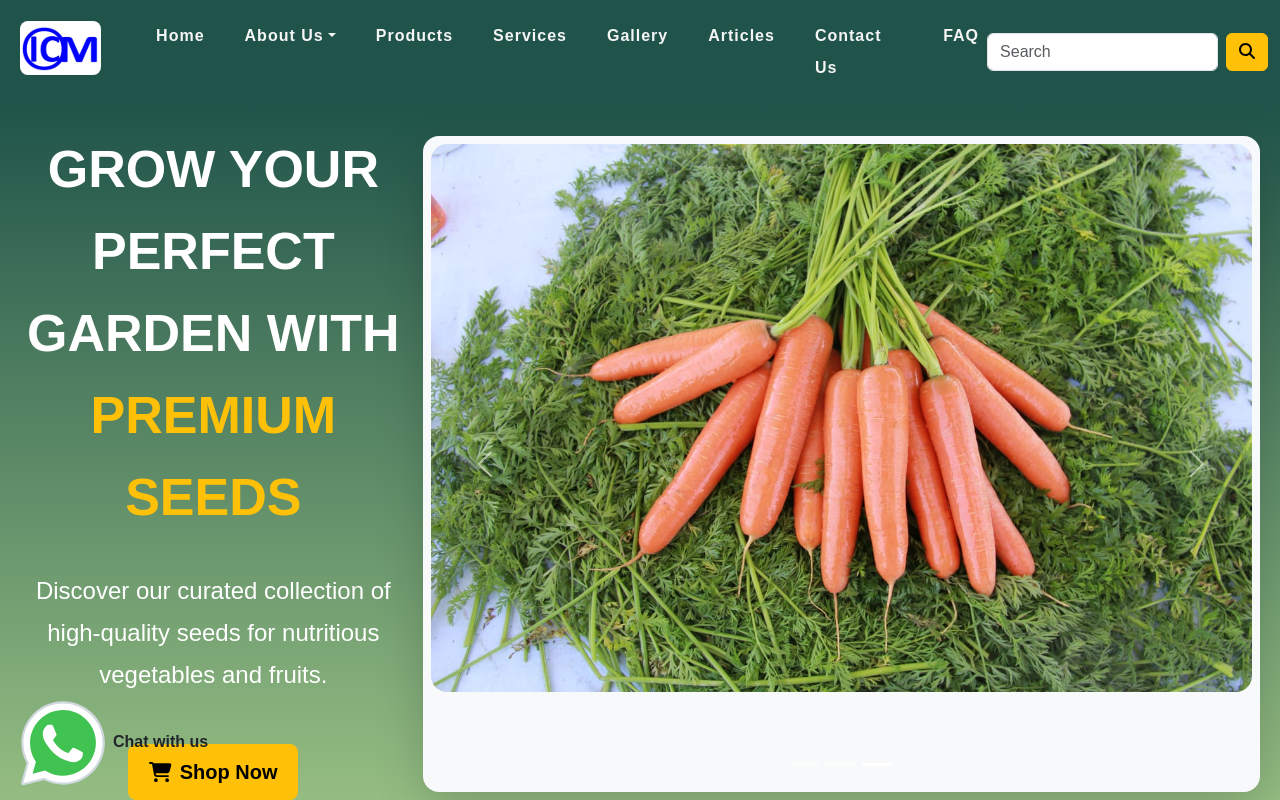
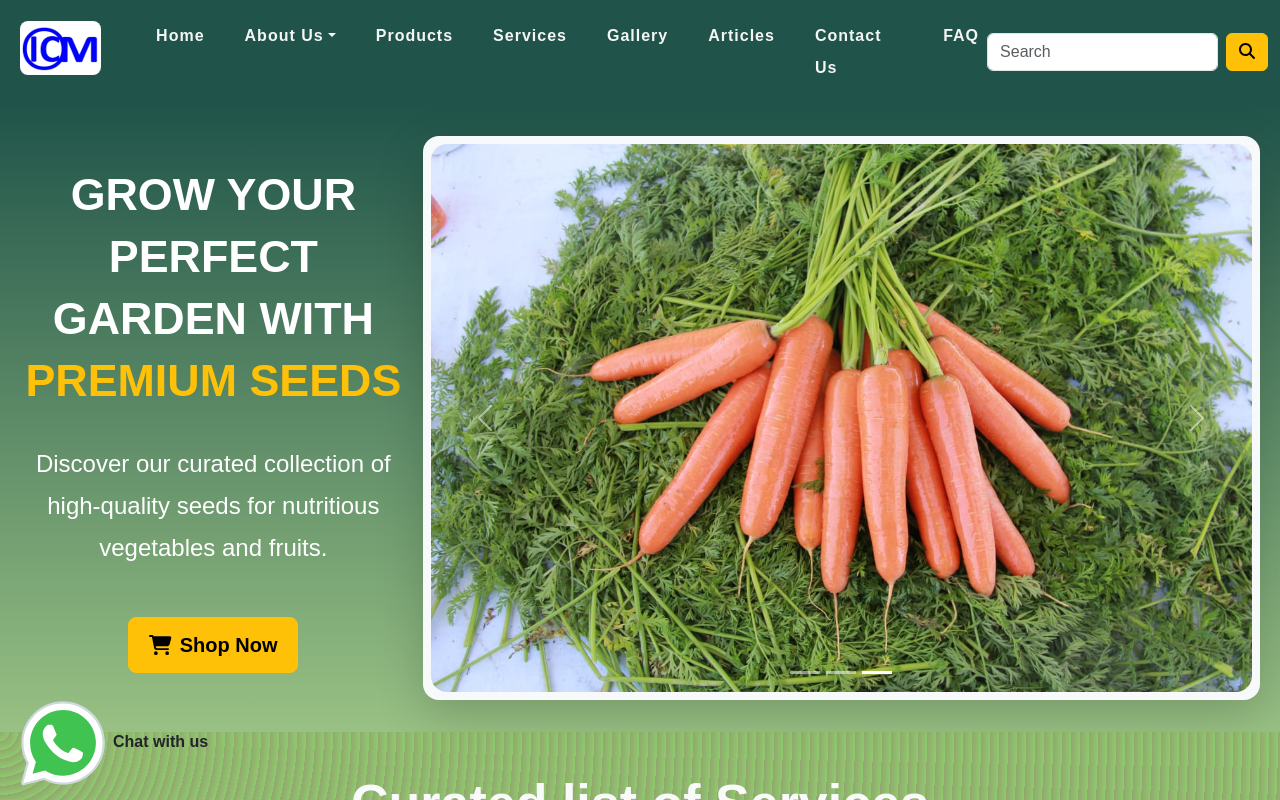
Before and after one commit to josephkipkemoi/icm, a React (Create React App) app: page / in a window 1280 px wide. Shown: the top 800 px of the page. Built offline with nearby package versions, Linux system fonts and the light colour scheme; a web font is replaced by a local one.

Commit message:
main header font size

```diff
--- a/src/components/slider.css
+++ b/src/components/slider.css
@@ -3,8 +3,8 @@
     overflow: hidden;
 }
 .slider-main-component h1 {
-    font-size: 52px;
-    line-height: 82px;
+    font-size:clamp(2.5rem, 3.5vw, 3rem);
+    line-height: 62px;
 }
 .slider-main-component p {
     line-height: 42px;
```
